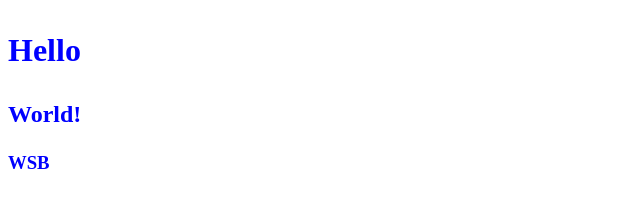
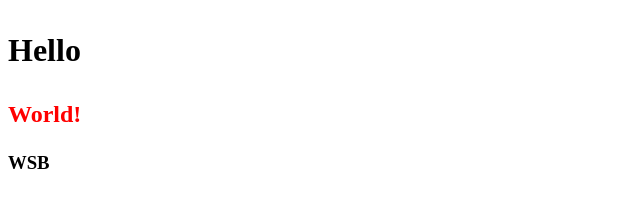
Before and after one commit to Vikivero/pai_2_css, a plain HTML site: page index.html in a window 1280 px wide. Shown: the whole page, without its empty margins (0-640 px from the left). Drawn offline with Linux system fonts and the light colour scheme.

Commit message:
Dodano kolor

```diff
--- a/index.html
+++ b/index.html
@@ -3,8 +3,8 @@
 <head>
   <title>Moja strona</title>
   <style>
-    h1, h2, h3 {
-      color: blue;
+    h2 p {
+      color: red;
     }
   </style>
 </head>
```
